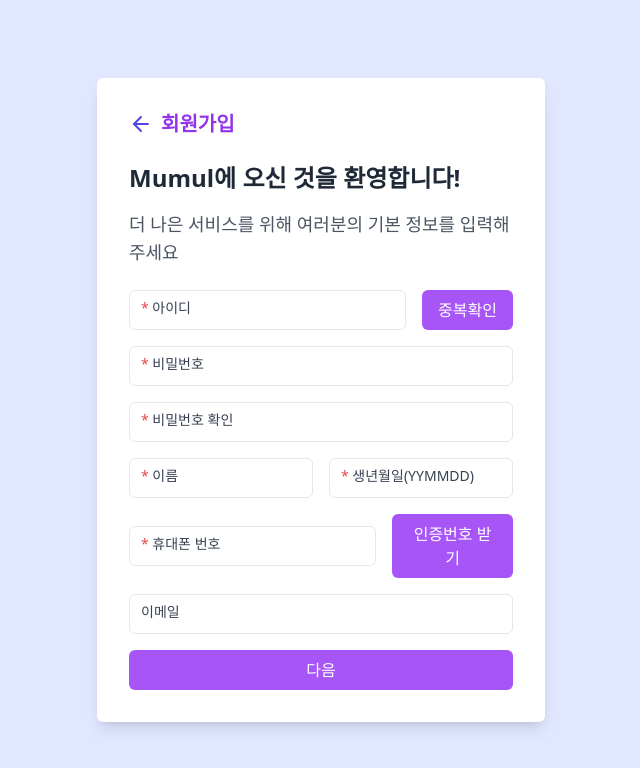
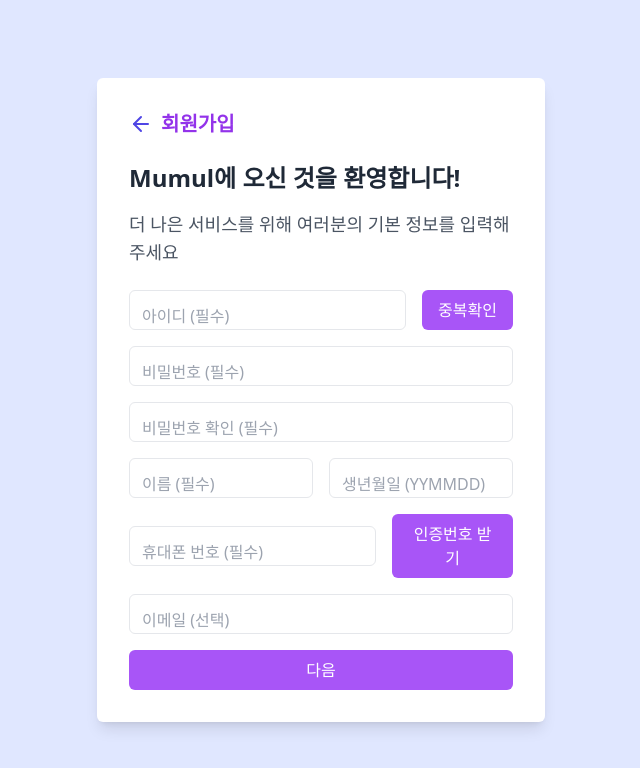
Before and after one commit to EXPOIR0405/Mumul_homepage_next.js, a Next.js app: page /signup1 in a window 1280 px wide. Shown: the top 768 px of the page, without its empty margins (319-959 px from the left). Built offline with nearby package versions, Linux system fonts and the light colour scheme.

Commit message:
회원가입 페이지 이분화

```diff
--- a/package.json
+++ b/package.json
@@ -13,7 +13,7 @@
     "@fortawesome/react-fontawesome": "^0.2.2",
     "framer-motion": "^11.5.4",
     "lucide-react": "^0.439.0",
-    "next": "14.2.8",
+    "next": "^14.2.8",
     "react": "^18",
     "react-dom": "^18"
   },
--- a/src/pages/signup1.js
+++ b/src/pages/signup1.js
@@ -36,15 +36,13 @@
           {/* 아이디 입력 및 중복확인 */}
           <div className="flex items-center mb-4 space-x-4">
             <div className="flex-grow relative">
-              <label className="absolute left-3 top-2 text-sm">
-                <span className="text-red-500">*</span> <span className="text-gray-700">아이디</span>
-              </label>
               <input
                 type="text"
                 name="username"
                 value={form.username}
                 onChange={handleChange}
-                className="w-full border rounded-md px-3 py-2 h-10 pt-5"  // 고정 높이 설정
+                className="w-full border rounded-md px-3 py-2 h-10 pt-5"
+                placeholder="아이디 (필수)"
               />
             </div>
             <button type="button" className="bg-purple-500 text-white py-2 px-4 rounded-md">
@@ -54,57 +52,48 @@
 
           {/* 비밀번호 입력 */}
           <div className="mb-4 relative">
-            <label className="absolute left-3 top-2 text-sm">
-              <span className="text-red-500">*</span> <span className="text-gray-700">비밀번호</span>
-            </label>
             <input
               type="password"
               name="password"
               value={form.password}
               onChange={handleChange}
-              className="w-full border rounded-md px-3 py-2 h-10 pt-5"  // 고정 높이 설정
+              className="w-full border rounded-md px-3 py-2 h-10 pt-5"
+              placeholder="비밀번호 (필수)"
             />
           </div>
 
           {/* 비밀번호 확인 */}
           <div className="mb-4 relative">
-            <label className="absolute left-3 top-2 text-sm">
-              <span className="text-red-500">*</span> <span className="text-gray-700">비밀번호 확인</span>
-            </label>
             <input
               type="password"
               name="confirmPassword"
               value={form.confirmPassword}
               onChange={handleChange}
-              className="w-full border rounded-md px-3 py-2 h-10 pt-5"  // 고정 높이 설정
+              className="w-full border rounded-md px-3 py-2 h-10 pt-5"
+              placeholder="비밀번호 확인 (필수)"
             />
           </div>
 
           {/* 이름과 생년월일 */}
           <div className="grid grid-cols-2 gap-4 mb-4">
             <div className="relative">
-              <label className="absolute left-3 top-2 text-sm">
-                <span className="text-red-500">*</span> <span className="text-gray-700">이름</span>
-              </label>
               <input
                 type="text"
                 name="name"
                 value={form.name}
                 onChange={handleChange}
-                className="w-full border rounded-md px-3 py-2 h-10 pt-5"  // 고정 높이 설정
+                className="w-full border rounded-md px-3 py-2 h-10 pt-5"
+                placeholder="이름 (필수)"
               />
             </div>
             <div className="relative">
-              <label className="absolute left-3 top-2 text-sm">
-                <span className="text-red-500">*</span> <span className="text-gray-700">생년월일(YYMMDD)</span>
-              </label>
               <input
                 type="text"
                 name="birthdate"
-                placeholder=""
+                placeholder="생년월일 (YYMMDD)"
                 value={form.birthdate}
                 onChange={handleChange}
-                className="w-full border rounded-md px-3 py-2 h-10 pt-5"  // 고정 높이 설정
+                className="w-full border rounded-md px-3 py-2 h-10 pt-5"
               />
             </div>
           </div>
@@ -112,15 +101,13 @@
           {/* 휴대폰 번호와 인증번호 버튼 */}
           <div className="flex items-center mb-4 space-x-4">
             <div className="flex-grow relative">
-              <label className="absolute left-3 top-2 text-sm">
-                <span className="text-red-500">*</span> <span className="text-gray-700">휴대폰 번호</span>
-              </label>
               <input
                 type="text"
                 name="phone"
                 value={form.phone}
                 onChange={handleChange}
-                className="w-full border rounded-md px-3 py-2 h-10 pt-5"  // 고정 높이 설정
+                className="w-full border rounded-md px-3 py-2 h-10 pt-5"
+                placeholder="휴대폰 번호 (필수)"
               />
             </div>
             <button type="button" className="bg-purple-500 text-white py-2 px-4 rounded-md">
@@ -130,15 +117,13 @@
 
           {/* 이메일 입력 */}
           <div className="mb-4 relative">
-            <label className="absolute left-3 top-2 text-sm">
-              <span className="text-gray-700">이메일</span>
-            </label>
             <input
               type="email"
               name="email"
               value={form.email}
               onChange={handleChange}
-              className="w-full border rounded-md px-3 py-2 h-10 pt-5"  // 고정 높이 설정
+              className="w-full border rounded-md px-3 py-2 h-10 pt-5"
+              placeholder="이메일 (선택)"
             />
           </div>
 
--- a/src/pages/signup2.js
+++ b/src/pages/signup2.js
@@ -16,16 +16,25 @@
   return (
     <div className="min-h-screen flex flex-col justify-center items-center bg-indigo-100">
       <div className="bg-white p-8 rounded-md shadow-lg max-w-md w-full">
-      <div className="flex justify-center items-center mb-6">
-          <Link href="/login" className="inline-flex items-center text-indigo-600 hover:text-indigo-800">
-            <ArrowLeft className="mr-2 text-5xl" />
-            <h1 className="text-2xl font-bold">Mumul에 오신 것을 환영합니다!</h1>
+        {/* 상단 뒤로 가기 화살표와 회원가입 텍스트 */}
+        <div className="flex items-center mb-6">
+          <Link href="signup1" className="inline-flex items-center text-indigo-600 hover:text-indigo-800">
+            <ArrowLeft className="mr-2 text-2xl" /> {/* 화살표 아이콘 크기 조정 */}
+            <span className="text-xl font-bold text-purple-600">회원가입</span>
           </Link>
         </div>
-        <p className="mb-4 text-xl text-gray-600">사업장 정보를 입력하면 서비스를 맞춤화할 수 있습니다.</p>
+
+        {/* 환영 메시지 */}
+        <h1 className="text-2xl font-bold mb-4 text-gray-800">어떤 사업장을 운영하고 계신가요?</h1>
+        <p className="mb-6 text-lg text-gray-600">사업장의 정보를 입력하면 Mumul의 서비스를 < br/> 여러분의 필요에 맞게 최적화할 수 있습니다</p>
+
+        {/* 사업장 선택 드롭박스 */}
         <form>
           <div className="mb-4">
-            <label className="block text-gray-700">*사업장을 선택해주세요</label>
+          <div className="flex items-center">
+            <label className="text-red-500">*</label>
+            <span className="ml-1 text-gray-700">사업장을 선택해주세요</span>
+          </div>
             <select name="businessType" value={form.businessType} onChange={handleChange} className="w-full border rounded-md px-3 py-2">
               <option value="">사업장 선택</option>
               <option value="음식점">음식점</option>
@@ -34,21 +43,39 @@
               <option value="기타">기타</option>
             </select>
           </div>
+
+
+          {/* 업소명 */}
           <div className="mb-4">
-            <label className="block text-gray-700">*업소명</label>
-            <input type="text" name="businessName" value={form.businessName} onChange={handleChange} className="w-full border rounded-md px-3 py-2" />
+            <input
+              type="text"
+              name="businessName"
+              value={form.businessName}
+              onChange={handleChange}
+              className="w-full border rounded-md px-3 py-2"
+              placeholder="업소명을 입력해주세요"  // placeholder 추가
+            />
           </div>
+
           <div className="mb-4">
-            <label className="block text-gray-700">*업소 주소</label>
-            <input type="text" name="businessAddress" value={form.businessAddress} onChange={handleChange} className="w-full border rounded-md px-3 py-2" />
+            <input
+              type="text"
+              name="businessAddress"
+              value={form.businessAddress}
+              onChange={handleChange}
+              className="w-full border rounded-md px-3 py-2"
+              placeholder="업소 주소를 입력해주세요"  // placeholder 추가
+            />
           </div>
+
+
           <div className="mb-4 flex items-center">
             <input type="checkbox" name="terms" className="mr-2" />
-            <label className="text-gray-700">이용약관 및 개인정보 수집 동의 (필수)</label>
+            <label className="text-gray-700 underline">이용약관 및 개인정보 수집 동의 (필수)</label>
           </div>
           <div className="mb-4 flex items-center">
             <input type="checkbox" name="marketing" className="mr-2" />
-            <label className="text-gray-700">마케팅 활용 동의 (선택)</label>
+            <label className="text-gray-700 underline">마케팅 활용 동의 (선택)</label>
           </div>
           <button type="submit" className="w-full bg-purple-500 text-white py-2 rounded-md">회원가입</button>
         </form>
```
Also changed, not shown: 1 other file (tests, documents, lock files or other folders).
